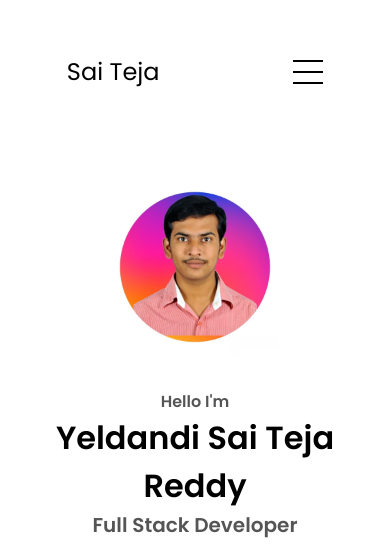
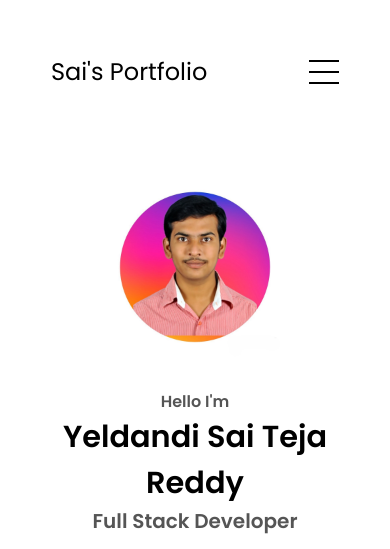
Before and after one commit to saiteja5656/portfolio_saiteja, a plain HTML site: page index.html in a window 390 px wide. Shown: the top 549 px of the page. Drawn offline with Linux system fonts and the light colour scheme.

Commit message:
3rd commit

```diff
--- a/index.html
+++ b/index.html
@@ -10,7 +10,7 @@
 </head>
 <body>
     <nav id="desktop-nav">
-<div class="logo"> Sai Teja</div>
+<div class="logo">Sai's Portfolio</div>
 <div>
     <ul class="nav-links">
         <li> <a href="#about">About</a></li>
@@ -31,7 +31,7 @@
 </div>
     </nav>
     <nav id="hamburger-nav">
-        <div class="logo"> Sai Teja</div>
+        <div class="logo"> Sai's Portfolio</div>
         <div class="hamburger-menu">
             <div class="hamburger-icon" onclick="toggleMenu()">
             <span></span>
@@ -394,7 +394,7 @@
             src-dark="./assets/linkedin_dark.png"
             alt="My LinkedIn profile"
             class="icon linkedin-icon"
-            onclick="location.href='https://linkedin.com/'"
+            onclick="location.href='https://www.linkedin.com/in/saitejareddy-yeldandi-b5690915b/'"
           />
             <p><a href="https://www.linkedin.com/in/saitejareddy-yeldandi-b5690915b/">LinkedIn</a></p>
           </div>
--- a/mediaqueries.css
+++ b/mediaqueries.css
@@ -95,7 +95,7 @@
       font-size: 1.25rem;
     }
     .title {
-      font-size: 2rem;
+      font-size: 1.9rem;
     }
     .text-container {
       text-align: justify;
--- a/style.css
+++ b/style.css
@@ -480,3 +480,7 @@ footer {
 footer p {
   text-align: center;
 }
+
+.contact-info-upper-container{
+gap :1rem;
+}
```
